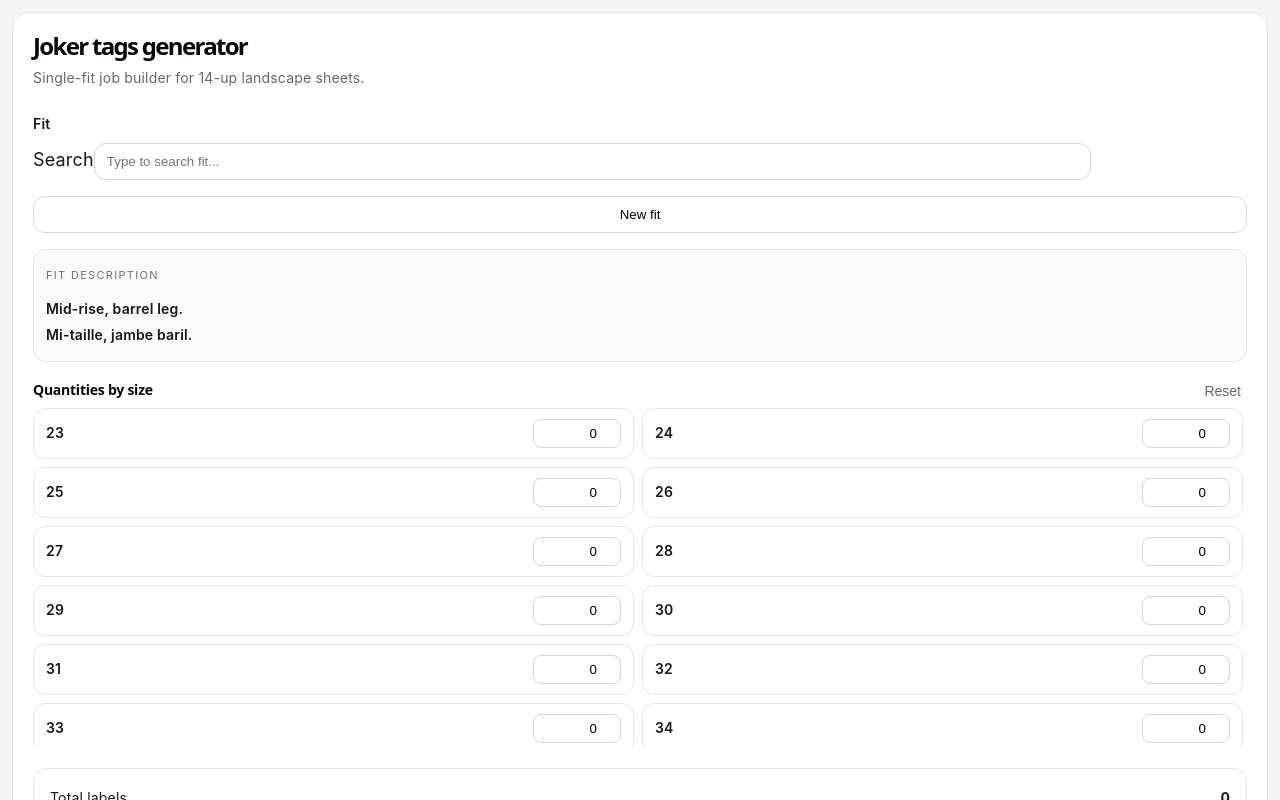
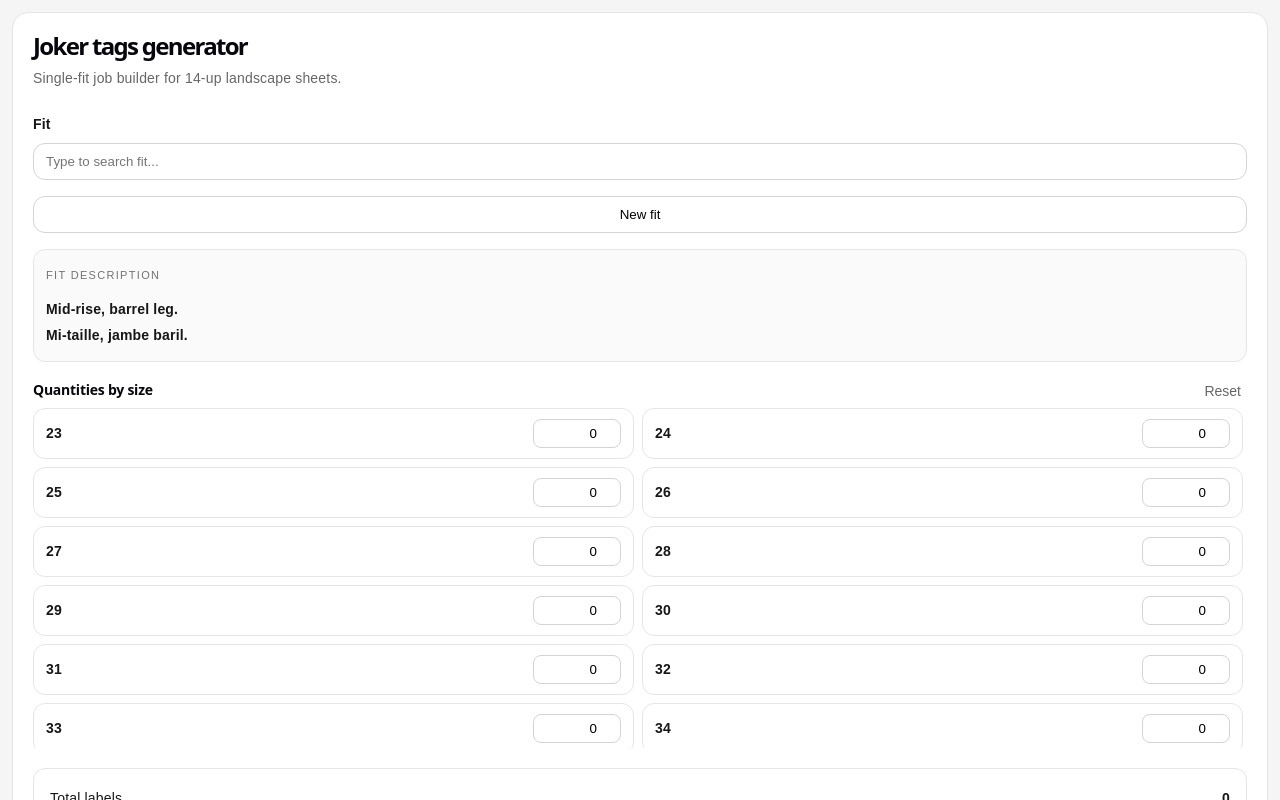
Before and after one commit to giginfd/joker-tags, a React (Vite) app: page / in a window 1280 px wide. Shown: the top 800 px of the page. Built offline with nearby package versions, Linux system fonts and the light colour scheme.

Commit message:
Update App.jsx

```diff
--- a/src/App.jsx
+++ b/src/App.jsx
@@ -1,5 +1,6 @@
 import { useEffect, useMemo, useState } from "react";
 import logoUrl from "./assets/logo.svg";
+
 const PAGE = {
   widthIn: 11,
   heightIn: 8.5,
@@ -11,87 +12,57 @@ marginTopIn: 0.25,
   labelHeightIn: 4.0,
 };
 
-const SIZES = Array.from({ length: 22 }, (_, i) => 23 + i);
+const NUMERIC_SIZES = Array.from({ length: 22 }, (_, i) => 23 + i);
+const LETTER_SIZES = ["XXS", "XS", "S", "M", "L", "XL", "XXL"];
 
 const FITS = {
   bestie: {
     key: "bestie",
     name: "BESTIE",
     desc: "Mid-rise, barrel leg.\nMi-taille, jambe baril.",
-  },
-  pleated_trouser: {
-    key: "pleated_trouser",
-    name: "PLEATED TROUSER",
-    desc: "Mid-rise, front pleats.\nMi-taille, plis à l’avant.",
-  },
-  strong_guy: {
-    key: "strong_guy",
-    name: "STRONG GUY",
-    desc: "Relaxed straight leg.\nCoupe droite décontractée.",
+    sizes: NUMERIC_SIZES,
   },
   chore_coat: {
     key: "chore_coat",
     name: "CHORE COAT",
     desc: "Classic workwear coat.\nVeste de travail classique.",
+    sizes: LETTER_SIZES,
   },
   denim_jacket: {
     key: "denim_jacket",
     name: "DENIM JACKET",
     desc: "Classic fit.\nCoupe classique.",
+    sizes: LETTER_SIZES,
   },
   groovy_guy: {
     key: "groovy_guy",
     name: "GROOVY GUY",
-    desc: "Bootcut, semi-flared leg.\nJambe semi-évasé.",
-  },
-  maudie: {
-    key: "maudie",
-    name: "MAUDIE",
-    desc: "Mid-rise, wide-leg crop.\nMi-taille, jambe large, longueur raccourcie.",
+    desc: "Bootcut, semi-flared leg.\nJambe semi-évasée.",
+    sizes: NUMERIC_SIZES,
   },
   wide_wild_west: {
     key: "wide_wild_west",
     name: "WIDE WILD WEST",
     desc: "Mid-rise, wide leg.\nMi-taille, jambe large.",
-  },
-  straight_chino: {
-    key: "straight_chino",
-    name: "STRAIGHT CHINO",
-    desc: "Straight leg chino.\nChino coupe droite.",
-  },
-  work_pant: {
-    key: "work_pant",
-    name: "WORK PANT",
-    desc: "High rise, straight leg.\nTaille haute, jambe droite.",
-  },
-  true_girl: {
-    key: "true_girl",
-    name: "TRUE GIRL",
-    desc: "High rise, straight leg.\nTaille haute, jambe droite.",
-  },
-
-  weird_guy: {
-    key: "weird_guy",
-    name: "WEIRD GUY",
-    desc: "Regular tapered fit.\nCoupe fuselée régulière.",
+    sizes: NUMERIC_SIZES,
   },
   true_guy: {
     key: "true_guy",
     name: "TRUE GUY",
     desc: "Straight leg, regular rise.\nCoupe droite, taille rég.",
+    sizes: NUMERIC_SIZES,
   },
-
   super_guy: {
     key: "super_guy",
     name: "SUPER GUY",
     desc: "Regular rise, skinny leg.\nTaille rég., jambe étroite.",
+    sizes: NUMERIC_SIZES,
   },
-
-
   easy_guy: {
     key: "easy_guy",
     name: "EASY GUY",
     desc: "Relaxed fit, tapered leg.\nCoupe relax, jambe fuselée.",
+    sizes: NUMERIC_SIZES,
   },
 };
 
@@ -127,10 +98,38 @@ function labelSlotStyle(index) {
   };
 }
 
+function wrapText(text, maxCharsPerLine = 28) {
+  const paragraphs = text.split("\n");
+  const lines = [];
+
+  for (const paragraph of paragraphs) {
+    const words = paragraph.split(" ");
+    let current = "";
+
+    for (const word of words) {
+      const test = current ? `${current} ${word}` : word;
+      if (test.length <= maxCharsPerLine) {
+        current = test;
+      } else {
+        if (current) lines.push(current);
+        current = word;
+      }
+    }
+
+    if (current) lines.push(current);
+    lines.push("");
+  }
+
+  if (lines[lines.length - 1] === "") {
+    lines.pop();
+  }
+
+  return lines;
+}
+
 function printDocument() {
   window.print();
 }
-
 
 function ensurePrintStyles() {
   const existing = document.getElementById("print-style");
@@ -184,8 +183,9 @@ function ensurePrintStyles() {
         page-break-after: always !important;
       }
 
-      .sheet-label {
-        display: none !important;
+      #print-root > .page-break:last-child {
+        break-after: auto !important;
+        page-break-after: auto !important;
       }
 
       #print-root > .page-break > div:last-child {
@@ -199,32 +199,6 @@ function ensurePrintStyles() {
   document.head.appendChild(style);
 }
 
-function wrapText(text, maxCharsPerLine = 32) {
-  const paragraphs = text.split("\n");   // 👈 split first
-  const lines = [];
-
-  for (const paragraph of paragraphs) {
-    const words = paragraph.split(" ");
-    let current = "";
-
-    for (const word of words) {
-      const test = current ? `${current} ${word}` : word;
-      if (test.length <= maxCharsPerLine) {
-        current = test;
-      } else {
-        if (current) lines.push(current);
-        current = word;
-      }
-    }
-
-    if (current) lines.push(current);
-
-    // add a small break between lines
-    lines.push(""); // blank line (optional spacing)
-  }
-
-  return lines;
-}
 function Label({ fitName, desc, size }) {
   const descLines = wrapText(desc, 30);
   const isLongFit = fitName.length > 12;
@@ -244,14 +218,12 @@ function Label({ fitName, desc, size }) {
         xmlns="http://www.w3.org/2000/svg"
         style={{ display: "block", overflow: "hidden" }}
       >
-
         <text
           x="54"
           y="36"
           fill="#000"
           fontFamily="Arial, Helvetica, sans-serif"
           fontSize="5"
-    fontWeight="500"
           textAnchor="middle"
           dominantBaseline="middle"
           transform="rotate(180 54 36)"
@@ -259,31 +231,28 @@ function Label({ fitName, desc, size }) {
           NAKEDANDFAMOUSDENIM.COM
         </text>
 
-
         <text
           x="80"
-    y="140"
+          y="130"
           fill="#000"
           fontFamily="Arial, Helvetica, sans-serif"
           fontSize={isLongFit ? "7.5" : "9"}
-    fontWeight="600"
           textAnchor="middle"
           dominantBaseline="middle"
-    transform="rotate(180 76 140)"
+          transform="rotate(180 76 130)"
         >
           {fitName}
         </text>
 
         <text
           x="16"
-    y="140"
+          y="130"
           fill="#000"
           fontFamily="Arial, Helvetica, sans-serif"
           fontSize="9"
-    fontWeight="600"
           textAnchor="middle"
           dominantBaseline="middle"
-    transform="rotate(180 16 140)"
+          transform="rotate(180 16 130)"
         >
           {size}
         </text>
@@ -294,12 +263,12 @@ function Label({ fitName, desc, size }) {
           fill="#000"
           fontFamily="Arial, Helvetica, sans-serif"
           fontSize="6"
-    fontWeight="500"
           textAnchor="middle"
           dominantBaseline="middle"
         >
           MADE IN / FAIT AU CANADA
         </text>
+
         <image
           href={logoUrl}
           x="23"
@@ -310,7 +279,7 @@ function Label({ fitName, desc, size }) {
         />
 
         <line
-    x2="90"x1="14"
+          x1="14"
           y1="232"
           x2="90"
           y2="232"
@@ -324,7 +293,6 @@ function Label({ fitName, desc, size }) {
           fill="#000"
           fontFamily="Arial, Helvetica, sans-serif"
           fontSize="8"
-    fontWeight="500"
           textAnchor="start"
           dominantBaseline="middle"
         >
@@ -347,7 +315,6 @@ function Label({ fitName, desc, size }) {
           fill="#000"
           fontFamily="Arial, Helvetica, sans-serif"
           fontSize="8"
-    fontWeight="600"
           textAnchor="middle"
           dominantBaseline="middle"
         >
@@ -360,7 +327,6 @@ function Label({ fitName, desc, size }) {
           fill="#000"
           fontFamily="Arial, Helvetica, sans-serif"
           fontSize="7"
-    fontWeight="500"
           textAnchor="start"
         >
           {descLines.map((line, i) => (
@@ -370,7 +336,6 @@ function Label({ fitName, desc, size }) {
           ))}
         </text>
       </svg>
-
     </div>
   );
 }
@@ -394,97 +359,38 @@ function PagePreview({ labels }) {
 
         return (
           <div key={i} style={labelSlotStyle(i)}>
-            <Label
-              fitName={label.fitName}
-              desc={label.desc}
-              size={label.size}
-            />
+            <Label fitName={label.fitName} desc={label.desc} size={label.size} />
           </div>
         );
       })}
     </div>
   );
 }
+
 export default function App() {
-  ensurePrintStyles();
-
   const [fitKey, setFitKey] = useState("bestie");
-  const [counts, setCounts] = useState(() =>
-    Object.fromEntries(SIZES.map((size) => [size, 0]))
-  );
-
   const [fitQuery, setFitQuery] = useState("");
   const [fitMenuOpen, setFitMenuOpen] = useState(false);
   const [batchJobs, setBatchJobs] = useState([]);
-
-const [customFits, setCustomFits] = useState({});
   const [showNewFitForm, setShowNewFitForm] = useState(false);
   const [newFitName, setNewFitName] = useState("");
   const [newFitDesc, setNewFitDesc] = useState("");
+  const [customFits, setCustomFits] = useState({});
+  const [isWideScreen, setIsWideScreen] = useState(() => window.innerWidth >= 1400);
 
-const allFits = useMemo(() => {
-  return { ...FITS, ...customFits };
-}, [customFits]);
+  useEffect(() => {
+    ensurePrintStyles();
+  }, []);
 
-const fitList = Object.values(allFits);
-
-const filteredFits = fitList.filter((f) =>
-  f.name.toLowerCase().includes(fitQuery.toLowerCase())
-);
-
-const fit = allFits[fitKey];
-  function updateCount(size, value) {
-    const numeric = Math.max(0, Number.parseInt(value || "0", 10) || 0);
-    setCounts((prev) => ({ ...prev, [size]: numeric }));
-  }
-
-  function resetCounts() {
-    setCounts(Object.fromEntries(SIZES.map((size) => [size, 0])));
-  }
-
-  function buildJobQueue(job) {
-    const queue = [];
-    for (const size of SIZES) {
-      const count = job.counts[size] || 0;
-      for (let i = 0; i < count; i += 1) {
-        queue.push({
-          fitName: job.fitName,
-          desc: job.desc,
-          size,
-        });
-      }
-    }
-    return queue;
-  }
-
-function handleSizeInputKeyDown(e) {
-  if (e.key === "Enter") {
-    e.preventDefault();
-
-    addCurrentFitToBatch();
-
-    setFitQuery("");
-    setFitMenuOpen(false);
-
-    const input = document.getElementById("fit-search");
-    if (input) input.focus();
-  }
-}
-  function addCurrentFitToBatch() {
-    const hasAnyQuantity = SIZES.some((size) => (counts[size] || 0) > 0);
-    if (!hasAnyQuantity) return;
-
-    const nextJob = {
-      id: `${fitKey}-${Date.now()}`,
-      fitKey,
-      fitName: fit.name,
-      desc: fit.desc,
-      counts: { ...counts },
+  useEffect(() => {
+    const handleResize = () => {
+      setIsWideScreen(window.innerWidth >= 1400);
     };
 
-    setBatchJobs((prev) => [...prev, nextJob]);
-    resetCounts();
-  }
+    window.addEventListener("resize", handleResize);
+    return () => window.removeEventListener("resize", handleResize);
+  }, []);
+
   useEffect(() => {
     const saved = localStorage.getItem(CUSTOM_FITS_STORAGE_KEY);
     if (!saved) return;
@@ -503,13 +409,90 @@ useEffect(() => {
     localStorage.setItem(CUSTOM_FITS_STORAGE_KEY, JSON.stringify(customFits));
   }, [customFits]);
 
+  const allFits = useMemo(() => {
+    return { ...FITS, ...customFits };
+  }, [customFits]);
+
+  const fitList = Object.values(allFits);
+
+  const filteredFits = fitList.filter((f) =>
+    f.name.toLowerCase().includes(fitQuery.toLowerCase())
+  );
+
+  const fit = allFits[fitKey] || FITS.bestie;
+  const activeSizes = fit.sizes || NUMERIC_SIZES;
+
+  const [counts, setCounts] = useState(() =>
+    Object.fromEntries((FITS.bestie.sizes || NUMERIC_SIZES).map((size) => [size, 0]))
+  );
+
+  useEffect(() => {
+    setCounts(Object.fromEntries(activeSizes.map((size) => [size, 0])));
+  }, [activeSizes]);
+
+  function updateCount(size, value) {
+    const numeric = Math.max(0, Number.parseInt(value || "0", 10) || 0);
+    setCounts((prev) => ({ ...prev, [size]: numeric }));
+  }
+
+  function resetCounts() {
+    setCounts(Object.fromEntries(activeSizes.map((size) => [size, 0])));
+  }
+
+  function buildJobQueue(job) {
+    const queue = [];
+    for (const size of job.sizes || []) {
+      const count = job.counts[size] || 0;
+      for (let i = 0; i < count; i += 1) {
+        queue.push({
+          fitName: job.fitName,
+          desc: job.desc,
+          size,
+        });
+      }
+    }
+    return queue;
+  }
+
+  function addCurrentFitToBatch() {
+    const hasAnyQuantity = activeSizes.some((size) => (counts[size] || 0) > 0);
+    if (!hasAnyQuantity) return;
+
+    const nextJob = {
+      id: `${fitKey}-${Date.now()}`,
+      fitKey,
+      fitName: fit.name,
+      desc: fit.desc,
+      counts: { ...counts },
+      sizes: [...activeSizes],
+    };
+
+    setBatchJobs((prev) => [...prev, nextJob]);
+    resetCounts();
+  }
+
+  function handleSizeInputKeyDown(e) {
+    if (e.key === "Enter") {
+      e.preventDefault();
+      addCurrentFitToBatch();
+      setFitQuery("");
+      setFitMenuOpen(false);
+
+      const input = document.getElementById("fit-search");
+      if (input) input.focus();
+    }
+  }
+
   function resetAll() {
     setFitKey("bestie");
-  setFitQuery(FITS["bestie"].name);
+    setFitQuery("");
     setFitMenuOpen(false);
-  setCounts(Object.fromEntries(SIZES.map((size) => [size, 0])));
+    setCounts(
+      Object.fromEntries((FITS.bestie.sizes || NUMERIC_SIZES).map((size) => [size, 0]))
+    );
     setBatchJobs([]);
   }
+
   function saveNewFit() {
     const trimmedName = newFitName.trim();
     const trimmedDesc = newFitDesc.trim();
@@ -523,6 +506,7 @@ function saveNewFit() {
       key,
       name: trimmedName.toUpperCase(),
       desc: trimmedDesc,
+      sizes: LETTER_SIZES,
     };
 
     setCustomFits((prev) => ({
@@ -536,11 +520,13 @@ function saveNewFit() {
     setNewFitName("");
     setNewFitDesc("");
   }
+
   function cancelNewFit() {
     setShowNewFitForm(false);
     setNewFitName("");
     setNewFitDesc("");
   }
+
   function removeBatchJob(jobId) {
     setBatchJobs((prev) => prev.filter((job) => job.id !== jobId));
   }
@@ -553,7 +539,6 @@ function cancelNewFit() {
   const totalLabels = batchQueue.length;
   const totalSheets = Math.ceil(totalLabels / LABELS_PER_PAGE);
 
-
   return (
     <div
       style={{
@@ -561,13 +546,13 @@ return (
         background: "#f5f5f5",
         color: "#171717",
         padding: "12px",
-      fontFamily: "Inter, Arial, Helvetica, sans-serif",
+        fontFamily: "Arial, Helvetica, sans-serif",
       }}
     >
       <div
         style={{
           display: "grid",
-gridTemplateColumns: window.innerWidth < 1400 ? "1fr" : "340px 1fr",
+          gridTemplateColumns: isWideScreen ? "340px 1fr" : "1fr",
           gap: "24px",
           width: "100%",
         }}
@@ -579,11 +564,10 @@ gridTemplateColumns: window.innerWidth < 1400 ? "1fr" : "340px 1fr",
             border: "1px solid #e5e5e5",
             padding: "20px",
             height: "fit-content",
-position: window.innerWidth < 1400 ? "static" : "sticky",
+            position: isWideScreen ? "sticky" : "static",
             top: "24px",
           }}
         >
-
           <div style={{ marginBottom: "20px" }}>
             <h1 style={{ margin: 0, fontSize: "24px", fontWeight: 600 }}>
               Joker tags generator
@@ -606,9 +590,14 @@ top: "24px",
                 Fit
               </label>
 
-    <div style={{ position: "relative", marginBottom: fitMenuOpen ? "220px" : "0" }}>
-Search
+              <div
+                style={{
+                  position: "relative",
+                  marginBottom: fitMenuOpen ? "220px" : "0",
+                }}
+              >
                 <input
+                  id="fit-search"
                   value={fitQuery}
                   onChange={(e) => {
                     setFitQuery(e.target.value);
@@ -617,11 +606,12 @@ Search
                   onFocus={() => setFitMenuOpen(true)}
                   placeholder="Type to search fit..."
                   style={{
-          width: "80%",
+                    width: "100%",
                     borderRadius: "12px",
                     border: "1px solid #d4d4d4",
                     padding: "10px 12px",
                     background: "#fff",
+                    boxSizing: "border-box",
                   }}
                 />
 
@@ -692,26 +682,20 @@ style={{
                     gap: "10px",
                   }}
                 >
-        id="fit-search"
-
-
                   <input
-  id="fit-search"
-  value={fitQuery}
-  onChange={(e) => {
-    setFitQuery(e.target.value);
-    setFitMenuOpen(true);
-  }}
-  onFocus={() => setFitMenuOpen(true)}
-  placeholder="Type to search fit..."
+                    value={newFitName}
+                    onChange={(e) => setNewFitName(e.target.value)}
+                    placeholder="Fit name"
                     style={{
                       width: "100%",
-    borderRadius: "12px",
+                      borderRadius: "10px",
                       border: "1px solid #d4d4d4",
                       padding: "10px 12px",
                       background: "#fff",
+                      boxSizing: "border-box",
                     }}
                   />
+
                   <textarea
                     value={newFitDesc}
                     onChange={(e) => setNewFitDesc(e.target.value)}
@@ -724,7 +708,8 @@ style={{
                       padding: "10px 12px",
                       background: "#fff",
                       resize: "vertical",
-          fontFamily: "Inter, Arial, Helvetica, sans-serif",
+                      fontFamily: "Arial, Helvetica, sans-serif",
+                      boxSizing: "border-box",
                     }}
                   />
 
@@ -791,6 +776,7 @@ style={{
               </div>
             </div>
           </div>
+
           <div style={{ marginTop: "20px" }}>
             <div
               style={{
@@ -828,7 +814,7 @@ style={{
                 paddingRight: "4px",
               }}
             >
-    {SIZES.map((size) => (
+              {activeSizes.map((size) => (
                 <label
                   key={size}
                   style={{
@@ -859,11 +845,11 @@ style={{
                       textAlign: "right",
                     }}
                   />
-
                 </label>
               ))}
             </div>
           </div>
+
           <div
             style={{
               marginTop: "20px",
@@ -904,7 +890,10 @@ style={{
               <div style={{ fontSize: "14px", color: "#666" }}>No fits added yet.</div>
             ) : (
               batchJobs.map((job) => {
-      const jobTotal = SIZES.reduce((sum, size) => sum + (job.counts[size] || 0), 0);
+                const jobTotal = (job.sizes || []).reduce(
+                  (sum, size) => sum + (job.counts[size] || 0),
+                  0
+                );
 
                 return (
                   <div
@@ -921,16 +910,14 @@ style={{
                     }}
                   >
                     <div>
-  <div style={{ fontSize: "14px", fontWeight: 600 }}>
-    {job.fitName}
-  </div>
+                      <div style={{ fontSize: "14px", fontWeight: 600 }}>{job.fitName}</div>
 
                       <div style={{ fontSize: "12px", color: "#666" }}>
                         {jobTotal} labels
                       </div>
 
                       <div style={{ fontSize: "12px", color: "#999", marginTop: "4px" }}>
-    {SIZES
+                        {(job.sizes || [])
                           .filter((size) => job.counts[size] > 0)
                           .map((size) => `${size}×${job.counts[size]}`)
                           .join(" • ")}
@@ -973,6 +960,7 @@ style={{
             >
               Reset all
             </button>
+
             <button
               type="button"
               onClick={addCurrentFitToBatch}
@@ -1007,7 +995,6 @@ style={{
               Print / Save PDF
             </button>
           </div>
-
         </aside>
 
         <main style={{ display: "grid", gap: "16px", width: "100%" }}>
```
Lines whose indentation alone changed are shown as unchanged.
